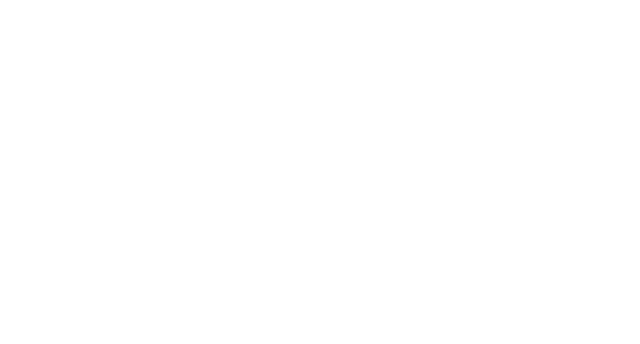
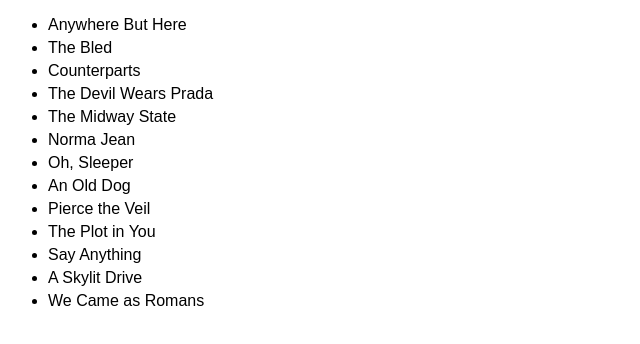
Before and after one commit to acciojob/sorting-articles-amolnirphal, a website: page main.html in a window 1280 px wide. Shown: the whole page, without its empty margins (0-640 px from the left). Drawn offline with Linux system fonts and the light colour scheme.

Commit message:
created a submission

```diff
--- a/main.html
+++ b/main.html
@@ -1,16 +1,11 @@
 <!DOCTYPE html>
+<html>
+<head>
+    <link rel="stylesheet" href="styles.css">
+</head>
+<body>
+    <ul id="band"></ul>
 
-<html>
-
-<head>
-	<link rel="stylesheet" href="styles.css">
-</head>
-
-<body>
-	<!-- the entire body must be written by student -->
-    <script type="text/javascript" src="./script.js">
-</script>
-
+    <script src="./script.js"></script>
 </body>
-
 </html>
--- a/script.js
+++ b/script.js
@@ -1 +1,32 @@
 //your JS code here. If required.
+const bands = [
+    'The Plot in You',
+    'The Devil Wears Prada',
+    'Pierce the Veil',
+    'Norma Jean',
+    'The Bled',
+    'Say Anything',
+    'The Midway State',
+    'We Came as Romans',
+    'Counterparts',
+    'Oh, Sleeper',
+    'A Skylit Drive',
+    'Anywhere But Here',
+    'An Old Dog'
+];
+
+function stripArticle(str) {
+    return str.replace(/^(a |an |the )/i, '').trim();
+}
+
+bands.sort((a, b) => {
+    return stripArticle(a).localeCompare(stripArticle(b));
+});
+
+const bandList = document.getElementById('band');
+
+bands.forEach(band => {
+    const li = document.createElement('li');
+    li.textContent = band;
+    bandList.appendChild(li);
+});
--- a/styles.css
+++ b/styles.css
@@ -1 +1,9 @@
 /*  your css code here. If applicable */
+/* your css code here */
+body {
+    font-family: Arial, sans-serif;
+}
+
+li {
+    margin: 5px 0;
+}
```
